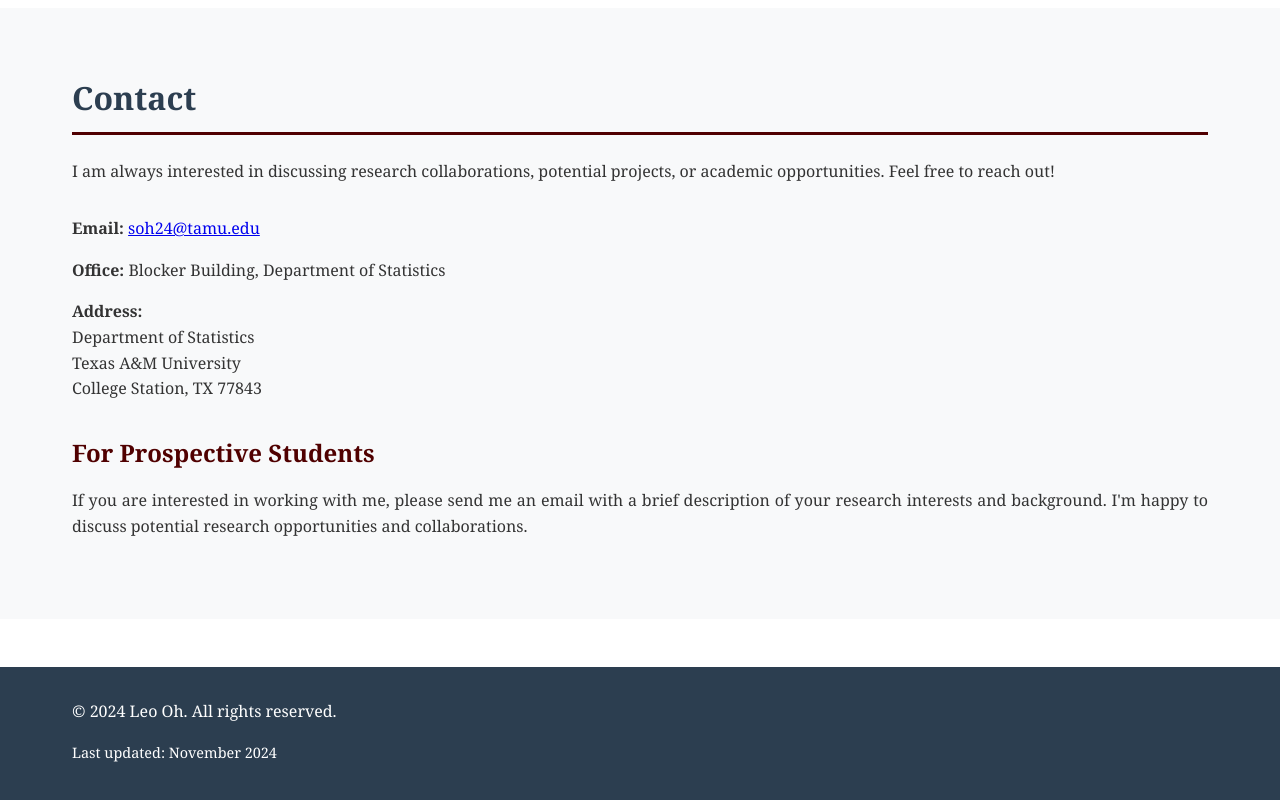
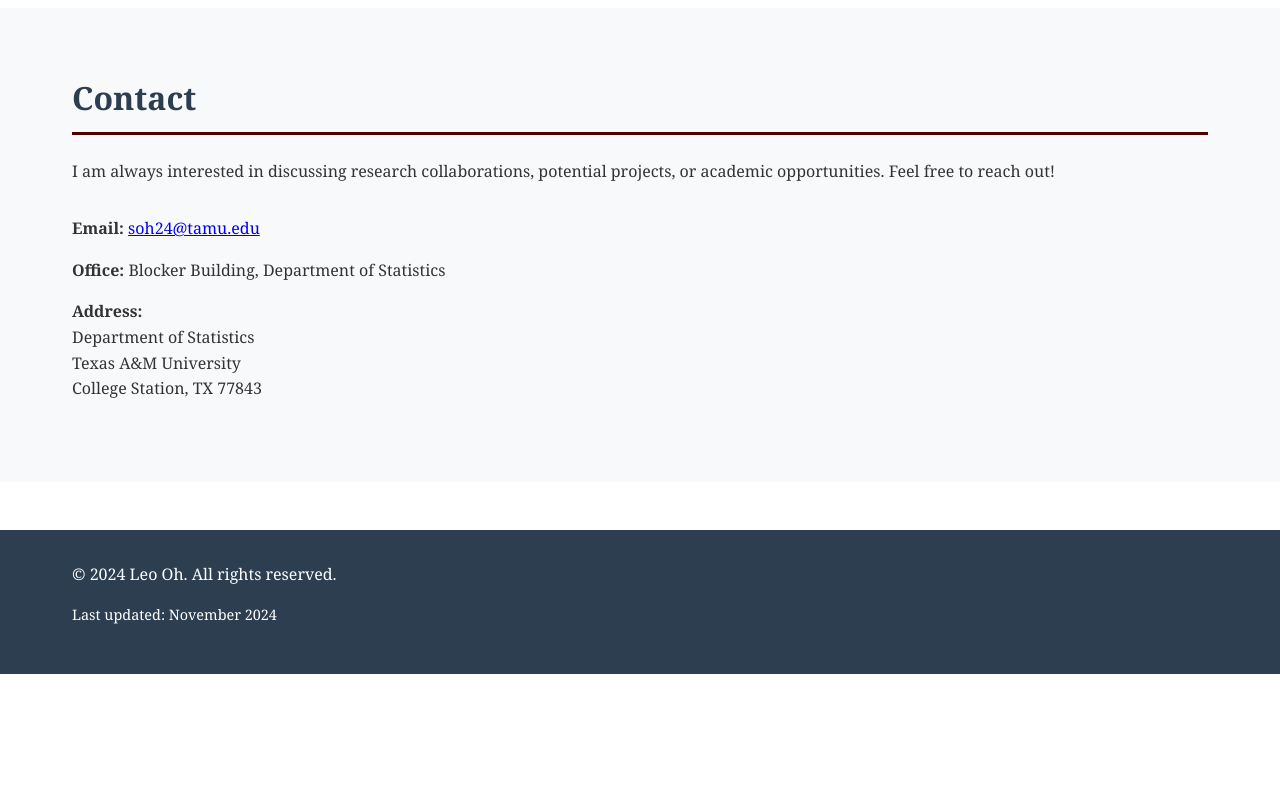
Before and after one commit to leooh923/leooh.github.io, a plain HTML site: page index.html in a window 1280 px wide. Shown: the part 1933-2733 px from the top of the page. After the commit the page ends 2607 px from the top, so only its background shows below. Drawn offline with Linux system fonts and the light colour scheme.

Commit message:
Update index.html
Get rid of prospective student section

```diff
--- a/index.html
+++ b/index.html
@@ -261,7 +261,7 @@
                     <h2>Leo Oh</h2>
                     <p class="title">Graduate Student</p>
                     <p class="affiliation">
-                        <a href="https://www.stat.tamu.edu/" target="_blank">Department of Statistics</a><br>
+                        <a href="https://artsci.tamu.edu/statistics/index.html" target="_blank">Department of Statistics</a><br>
                         Texas A&M University
                     </p>
                     <div class="contact-info">
@@ -363,17 +363,6 @@
                     Texas A&M University<br>
                     College Station, TX 77843
                 </p>
-            </div>
-
-            <div style="margin-top: 2rem;">
-                <h3>For Prospective Students</h3>
-                <p>
-                    If you are interested in working with me, please send me an email with a brief
-                    description of your research interests and background. I'm happy to discuss
-                    potential research opportunities and collaborations.
-                </p>
-            </div>
-        </div>
     </section>
 
     <footer>
```
